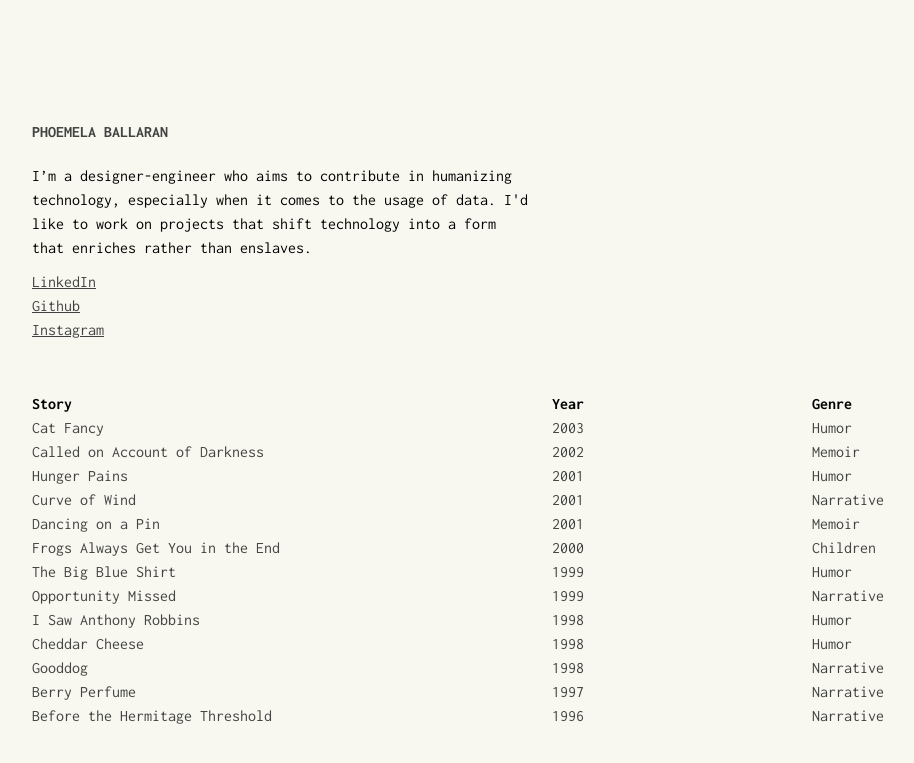
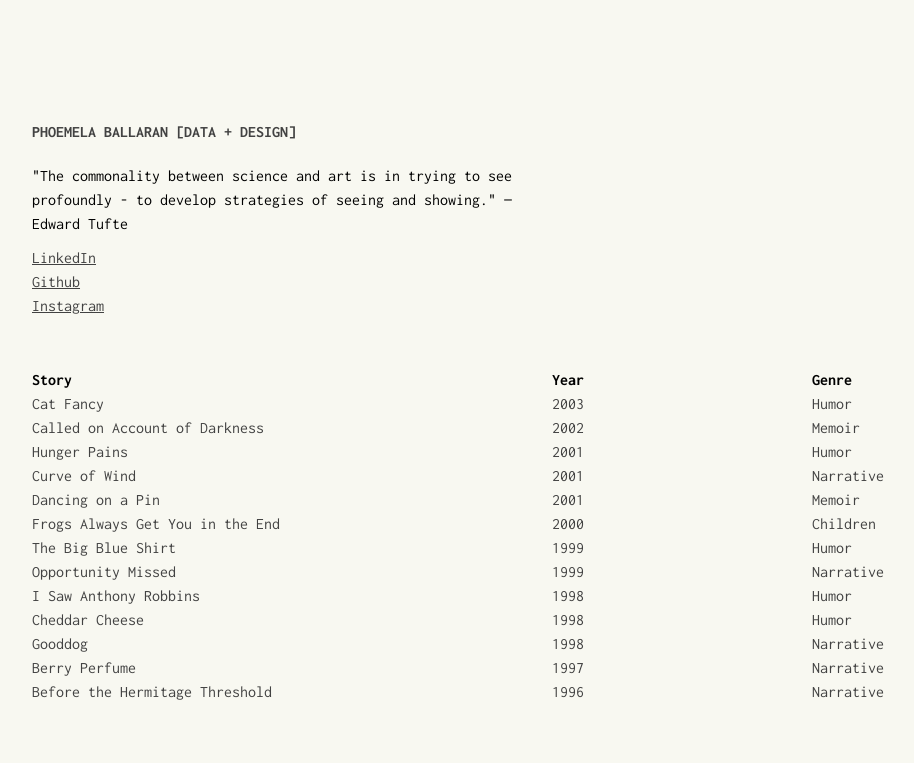
Before and after one commit to comoballar/phoemelaballaran.github.io, a Jekyll site: the page built from index.html, in a window 1280 px wide. Shown: the top 763 px of the page, without its empty margins (88-1002 px from the left). Built offline with Jekyll 4.4.1, drawn with Linux system fonts in a browser that asks for light colours.

Commit message:
Update _config.yml

```diff
--- a/_config.yml
+++ b/_config.yml
@@ -5,10 +5,9 @@ favicon: "/assets/sample/ico.png"
 g_analytics: UA-12345678-1
 
 # bio
-header: PHOEMELA BALLARAN
+header: PHOEMELA BALLARAN [DATA + DESIGN]
 desc: >
-  I’m a designer-engineer who aims to contribute in humanizing technology, especially when it comes to the usage of data.
-  I'd like to work on projects that shift technology into a form that enriches rather than enslaves.
+  "The commonality between science and art is in trying to see profoundly - to develop strategies of seeing and showing." — Edward Tufte
 
 # posts
 date_format: "%Y"
```
